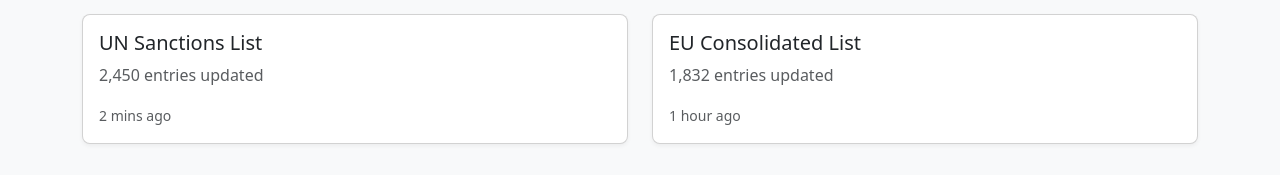
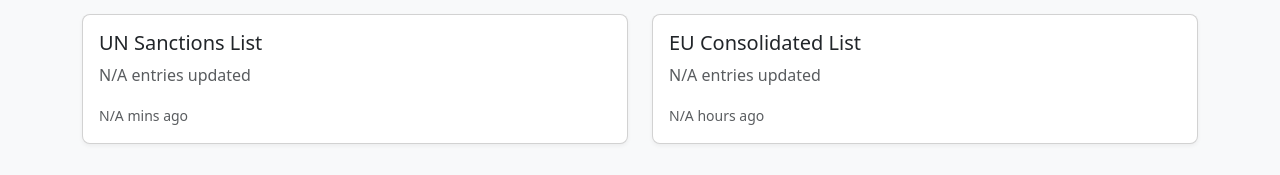
Before and after one commit to Sanction-Guard/Sanction-Guard-Front-End, a React (Vite) app: page /data-import in a window 1280 px wide. Shown: the part 435-610 px from the top of the page. Built offline with nearby package versions, Linux system fonts and the light colour scheme.

Commit message:
Update DataImport.jsx
The dummy static data was removed to allow dynamic data to be implemented

```diff
--- a/src/components/DataImport.jsx
+++ b/src/components/DataImport.jsx
@@ -21,12 +21,13 @@
 
       <h3 className="mb-3">Recent Imports</h3>
       <Row>
+        {/* TODO: Implement dynamic recent imports from backend */}
         <Col>
           <Card>
             <Card.Body>
               <h5>UN Sanctions List</h5>
-              <p className="text-muted">2,450 entries updated</p>
-              <small className="text-muted">2 mins ago</small>
+              <p className="text-muted">N/A entries updated</p>
+              <small className="text-muted">N/A mins ago</small>
             </Card.Body>
           </Card>
         </Col>
@@ -34,8 +35,8 @@
           <Card>
             <Card.Body>
               <h5>EU Consolidated List</h5>
-              <p className="text-muted">1,832 entries updated</p>
-              <small className="text-muted">1 hour ago</small>
+              <p className="text-muted">N/A entries updated</p>
+              <small className="text-muted">N/A hours ago</small>
             </Card.Body>
           </Card>
         </Col>
```
Also changed, not shown: 2 other files (tests, documents, lock files or other folders).
